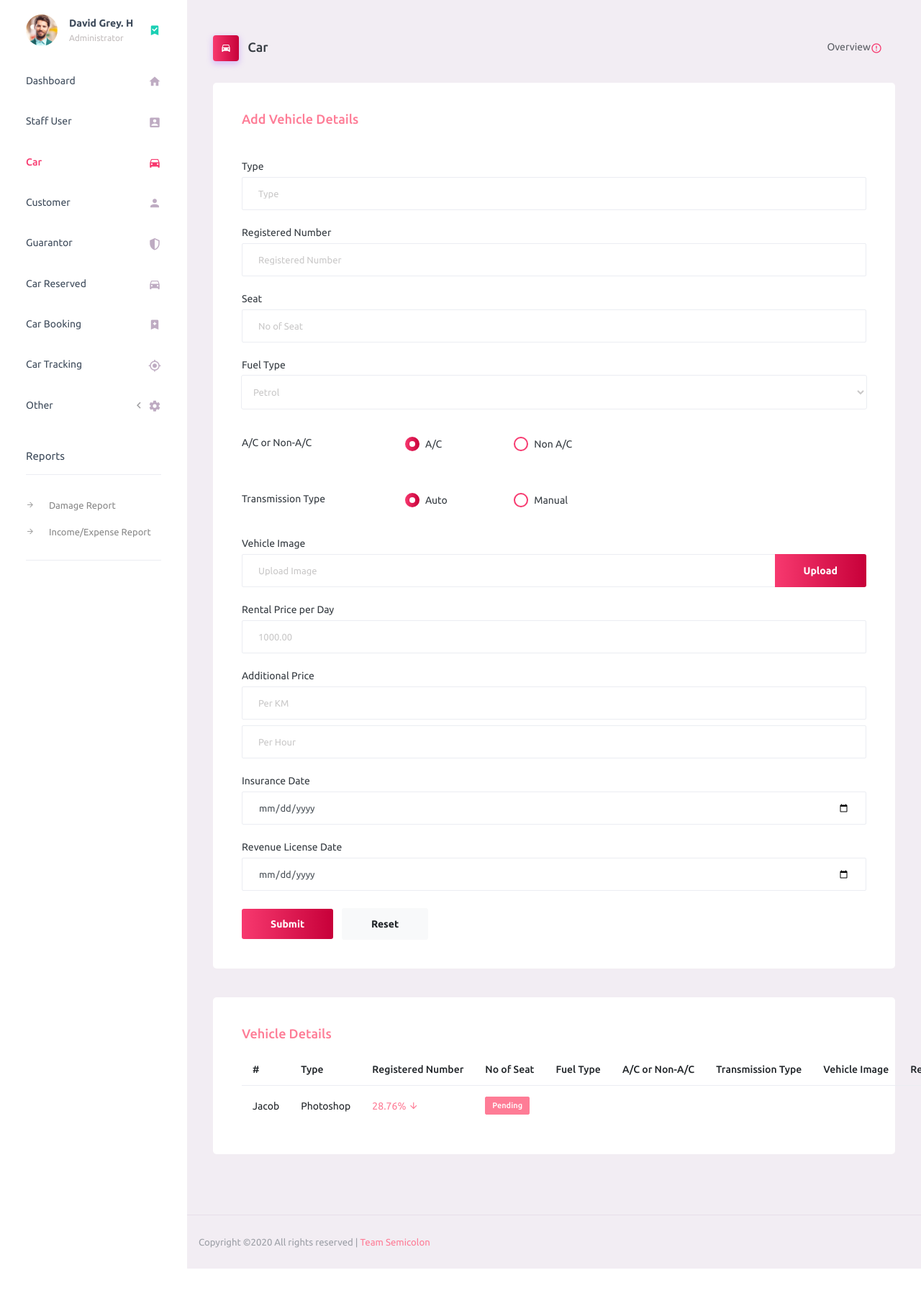
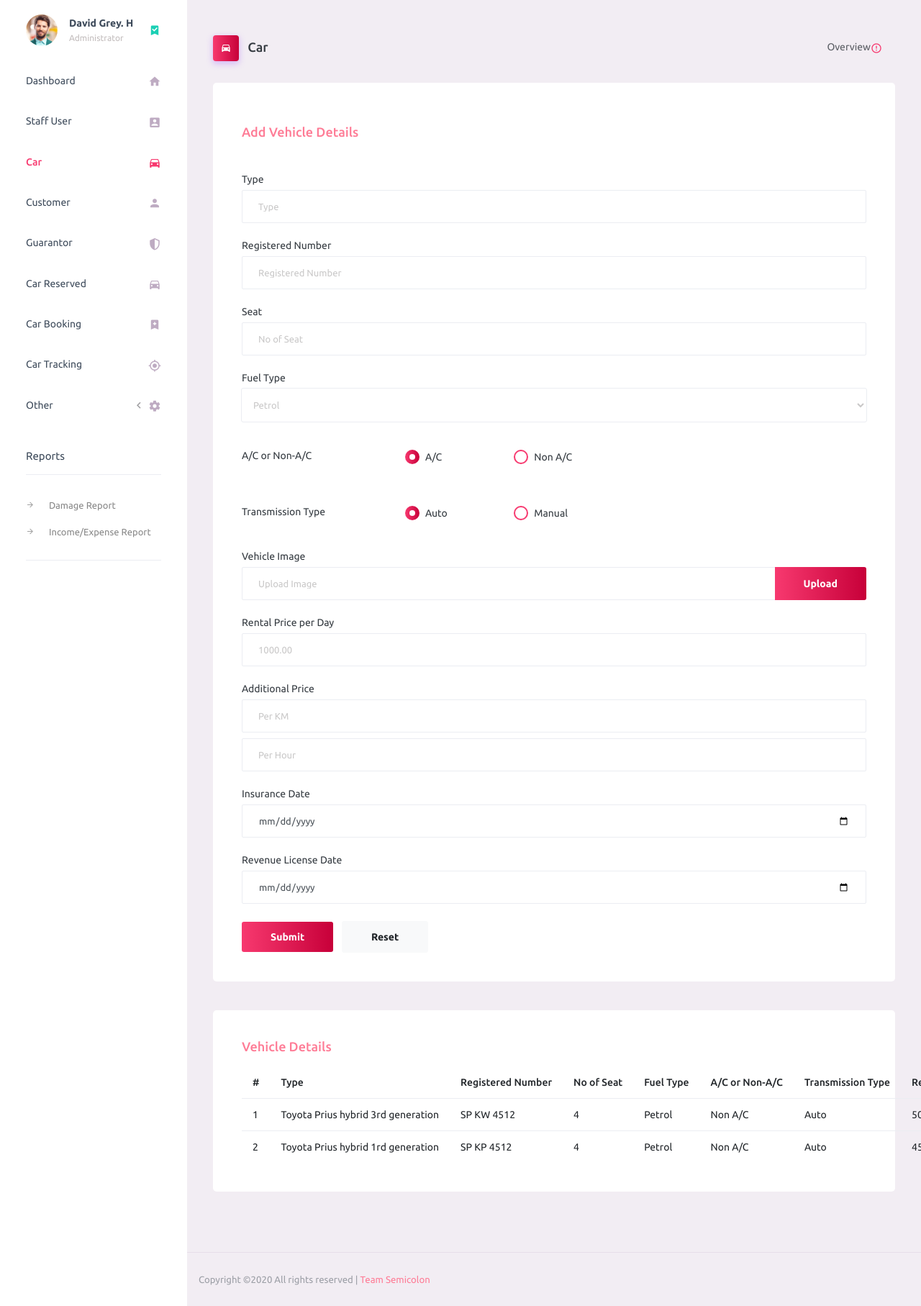
Before and after one commit to MadushanSandaru1/CRMS, a CodeIgniter app: page /database/index.php/home/crms_car in a window 1280 px wide. Shown: the part 70-1885 px from the top of the page at 72% size. Before the commit the page ends 1833 px from the top, so only its background shows below. Run offline with CodeIgniter, Linux system fonts and the light colour scheme; data comes from the database, SQL or seed files in the repository.

Commit message:
add and view vehicle details

```diff
--- a/application/config/database.php
+++ b/application/config/database.php
@@ -9,7 +9,7 @@ defined('BASEPATH') OR exit('No direct script access allowed');
 |
 | For complete instructions please consult the 'Database Connection'
 | page of the User Guide.
-|
+|oooo
 | -------------------------------------------------------------------
 | EXPLANATION OF VARIABLES
 | -------------------------------------------------------------------
--- a/application/controllers/Home.php
+++ b/application/controllers/Home.php
@@ -97,7 +97,9 @@ class Home extends CI_Controller {
     //crms car page
     public function crms_car()
     {
-        $this->load->view('crms_car');
+        $this->load->model("Vehicle_Model");
+        $data['vehicle_data'] = $this->Vehicle_Model->getVehicleData();
+        $this->load->view('crms_car', $data);
     }
 
     //crms customer page
--- a/application/views/crms_car.php
+++ b/application/views/crms_car.php
@@ -29,23 +29,35 @@
             <div class="col-12 grid-margin stretch-card">
                 <div class="card">
                     <div class="card-body">
+                        <?php
+                        if($this->session->flashdata('vehicle_status'))
+                        {
+                            ?>
+                            <div class="alert alert-success">
+                                <?php echo $this->session->flashdata('vehicle_status'); ?>
+                            </div>
+                            <?php
+                        }
+                        ?>
+                        <br>
                         <h4 class="card-title text-danger mb-5">Add Vehicle Details</h4>
-                        <form class="forms-sample">
+                        <?php echo validation_errors(); ?>
+                        <?php echo form_open('Vehicle/add_vehicle');  ?>
                             <div class="form-group">
                                 <label for="vehicleType">Type</label>
-                                <input type="text" class="form-control" id="vehicleType" placeholder="Type">
+                                <input type="text" class="form-control" id="vehicleType" name="vehicleType" placeholder="Type">
                             </div>
                             <div class="form-group">
                                 <label for="vehicleRegisteredNumber">Registered Number</label>
-                                <input type="text" class="form-control" id="vehicleRegisteredNumber" placeholder="Registered Number">
+                                <input type="text" class="form-control" id="vehicleRegisteredNumber" name="vehicleRegisteredNumber" placeholder="Registered Number">
                             </div>
                             <div class="form-group">
                                 <label for="vehicleSeat">Seat</label>
-                                <input type="number" class="form-control" id="vehicleSeat" placeholder="No of Seat">
+                                <input type="number" class="form-control" min="1" id="vehicleSeat" name="vehicleSeat" placeholder="No of Seat">
                             </div>
                             <div class="form-group">
                                 <label for="vehicleFuelType">Fuel Type</label>
-                                <select class="form-control" id="vehicleFuelType">
+                                <select class="form-control" id="vehicleFuelType" name="vehicleFuelType">
                                     <option>Petrol</option>
                                     <option>Diesel</option>
                                 </select>
@@ -82,7 +94,7 @@
                             </div>
                             <div class="form-group">
                                 <label>Vehicle Image</label>
-                                <input type="file" name="img[]" class="file-upload-default">
+                                <input type="file" name="vehicleImage" class="file-upload-default">
                                 <div class="input-group col-xs-12">
                                     <input type="text" class="form-control file-upload-info" disabled placeholder="Upload Image">
                                     <span class="input-group-append">
@@ -92,24 +104,24 @@
                             </div>
                             <div class="form-group">
                                 <label for="vehiclePrice">Rental Price per Day</label>
-                                <input type="number" class="form-control" id="vehiclePrice" placeholder="1000.00">
+                                <input type="number" class="form-control" id="vehiclePrice" name="vehiclePrice" placeholder="1000.00">
                             </div>
                             <div class="form-group">
                                 <label for="vehicleAddKM">Additional Price</label>
-                                <input type="number" class="form-control mb-2" id="vehicleAddKM" placeholder="Per KM">
-                                <input type="number" class="form-control" id="vehicleAddHour" placeholder="Per Hour">
+                                <input type="number" class="form-control mb-2" id="vehicleAddKM" name="vehicleAddKM" placeholder="Per KM">
+                                <input type="number" class="form-control" id="vehicleAddHour" name="vehicleAddHour" placeholder="Per Hour">
                             </div>
                             <div class="form-group">
                                 <label for="vehicleInsurance">Insurance Date</label>
-                                <input type="date" class="form-control" id="vehicleInsurance" placeholder="Insurance Date">
+                                <input type="date" class="form-control" id="vehicleInsurance" name="vehicleInsurance" placeholder="Insurance Date">
                             </div>
                             <div class="form-group">
                                 <label for="vehicleLicense">Revenue License Date</label>
-                                <input type="date" class="form-control" id="vehicleLicense" placeholder="Revenue License Date">
+                                <input type="date" class="form-control" id="vehicleLicense" name="vehicleLicense" placeholder="Revenue License Date">
                             </div>
                             <button type="submit" class="btn btn-gradient-primary mr-2">Submit</button>
                             <button type="reset" class="btn btn-light">Reset</button>
-                        </form>
+                        <?php echo form_close();  ?>
                     </div>
                 </div>
             </div>
@@ -129,22 +141,49 @@
                                 <th>Fuel Type</th>
                                 <th>A/C or Non-A/C</th>
                                 <th>Transmission Type</th>
-                                <th>Vehicle Image</th>
                                 <th>Rental Price per Day</th>
                                 <th>Additional Price per KM</th>
                                 <th>Additional Price per Hour</th>
+                                <th>System Registered Date</th>
                                 <th>Insurance Date</th>
                                 <th>Revenue License Date</th>
                                 <th>Actions</th>
                             </tr>
                             </thead>
                             <tbody>
+                            <?php
+                                if($vehicle_data->num_rows() > 0) {
+                                    foreach ($vehicle_data->result() as $data_row){
+                            ?>
                             <tr>
-                                <td>Jacob</td>
-                                <td>Photoshop</td>
-                                <td class="text-danger"> 28.76% <i class="mdi mdi-arrow-down"></i></td>
-                                <td><label class="badge badge-danger">Pending</label></td>
+                                <td><?php echo $data_row->id; ?></td>
+                                <td><?php echo $data_row->title; ?></td>
+                                <td><?php echo $data_row->registered_number; ?></td>
+                                <td><?php echo $data_row->seat; ?></td>
+                                <td><?php if($data_row->fuel_type == 'P') echo "Petrol"; else echo "Diesel"; ?></td>
+                                <td><?php if($data_row->ac == 'A') echo "AC"; else echo "Non A/C"; ?></td>
+                                <td><?php if($data_row->transmission == 'A') echo "Auto"; else echo "Manual"; ?></td>
+                                <td><?php echo $data_row->price_per_day; ?></td>
+                                <td><?php echo $data_row->additional_price_per_km; ?></td>
+                                <td><?php echo $data_row->additional_price_per_hour; ?></td>
+                                <td><?php echo $data_row->system_registered_date; ?></td>
+                                <td><?php echo $data_row->insurence_date; ?></td>
+                                <td><?php echo $data_row->revenue_license_date; ?></td>
+                                <td>
+                                    <a href=""><span class="mdi mdi-eyedropper "> Edit</span></a>
+                                    <a href=""><span class="mdi mdi-close-circle ml-4"> Remove</span></a>
+                                </td>
                             </tr>
+                            <?php
+                                    }
+                                } else {
+                            ?>
+                            <tr>
+                                <td colspan="14">No Data Found</td>
+                            </tr>
+                            <?php
+                                }
+                            ?>
                             </tbody>
                         </table>
                     </div>
```
Also changed, not shown: application/controllers/Vehicle.php (added, +37 -0 lines), application/models/Vehicle_Model.php (added, +31 -0 lines), application/views/crms_damage.php (indentation only).
